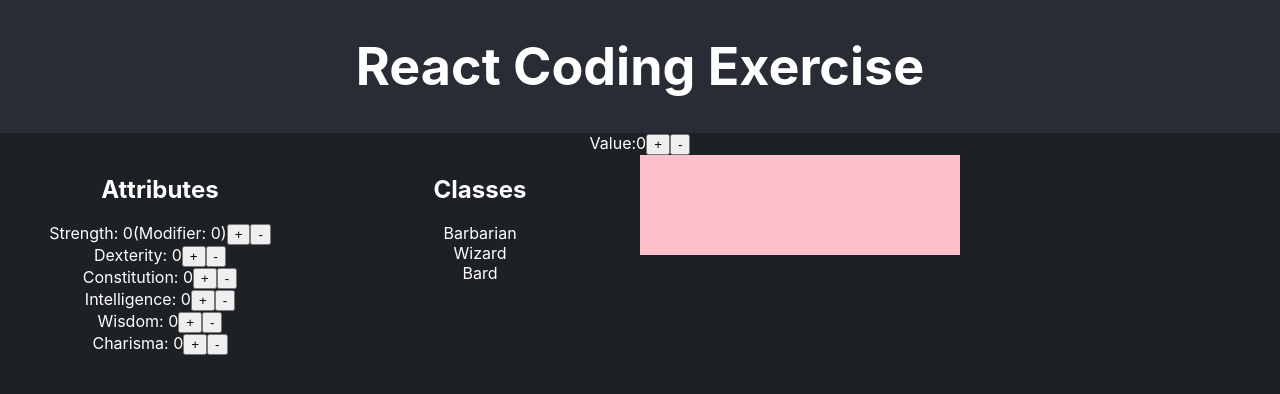
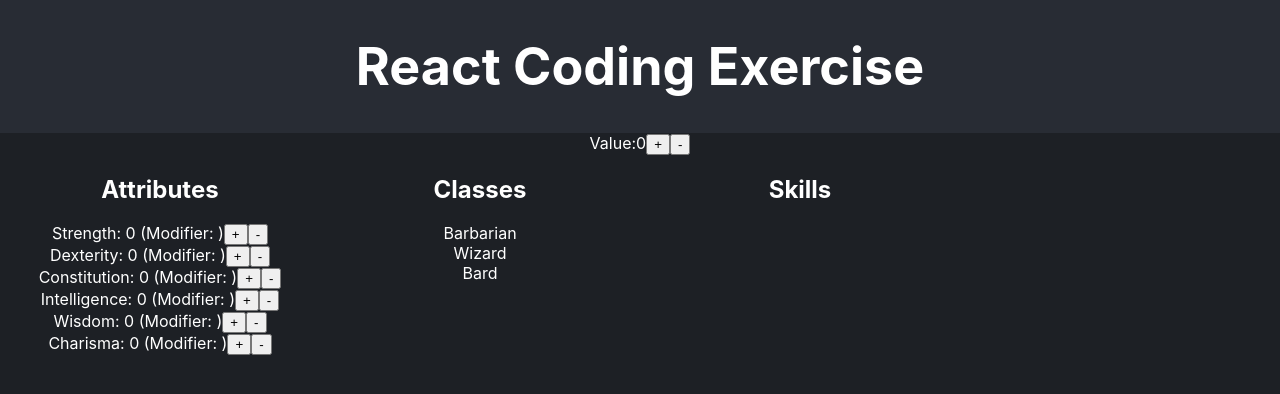
Before and after one commit to oyinda-subair/recruiting-webapp-character, a React (Create React App) app: page / in a window 1280 px wide. Shown: the top 394 px of the page. Built offline with nearby package versions, Linux system fonts and the light colour scheme.

Commit message:
code clean up

```diff
--- a/src/App.js
+++ b/src/App.js
@@ -17,7 +17,7 @@ function App() {
   const [classStat, setClassStat] = useState({});
 
   const [attributes, setAttributes] = useState(defaultValues);
-  const [modifiers, setModifiers] = useState(defaultValues);
+  const [modifiers, setModifiers] = useState({});
 
   const handleAttributes = (attrName, direction) => {
     switch (attrName) {
@@ -27,17 +27,7 @@ function App() {
             ? attributes["strength"] + 1
             : attributes["strength"] - 1;
         setAttributes({ ...attributes, strength: value });
-        console.log("attributes[strength]: ", value);
-        if (value > 10) {
-          const over = value - 10;
-          const point = over % 2 == 0 ? over / 2 : 0;
-          console.log("got here");
-          console.log(point);
-          setModifiers({ ...modifiers, strenght: point });
-
-          console.log("modifier inside", modifiers);
-        }
-        console.log("modifier", modifiers);
+        setModifiers({ ...modifiers, strenght: getPoints(value) });
         break;
       case "dexterity":
         const dexterity =
@@ -48,6 +38,7 @@ function App() {
           ...attributes,
           dexterity: dexterity,
         });
+        setModifiers({ ...modifiers, dexterity: getPoints(dexterity) });
         break;
       case "constitution":
         const newConstitution =
@@ -58,6 +49,10 @@ function App() {
           ...attributes,
           constitution: newConstitution,
         });
+        setModifiers({
+          ...modifiers,
+          constitution: getPoints(newConstitution),
+        });
         break;
       case "intelligence":
         const newIntelligence =
@@ -66,7 +61,11 @@ function App() {
             : attributes["intelligence"] - 1;
         setAttributes({
           ...attributes,
-          intelligence: newConstitution,
+          intelligence: newIntelligence,
+        });
+        setModifiers({
+          ...modifiers,
+          intelligence: getPoints(newIntelligence),
         });
         break;
       case "wisdom":
@@ -75,6 +74,7 @@ function App() {
             ? attributes["wisdom"] + 1
             : attributes["wisdom"] - 1;
         setAttributes({ ...attributes, wisdom: newWisdom });
+        setModifiers({ ...modifiers, wisdom: getPoints(newWisdom) });
         break;
       case "charisma":
         const newCharisma =
@@ -82,6 +82,7 @@ function App() {
             ? attributes["charisma"] + 1
             : attributes["charisma"] - 1;
         setAttributes({ ...attributes, charisma: newCharisma });
+        setModifiers({ ...modifiers, charisma: getPoints(newCharisma) });
         break;
 
       default:
@@ -93,6 +94,21 @@ function App() {
     setRequirement(true);
     setClassStat(CLASS_LIST[name]);
     return CLASS_LIST[name];
+  };
+
+  const getPoints = (value) => {
+    let point;
+    if (value >= 10) {
+      const over = value - 10;
+      point = Math.round(over / 2);
+      return point;
+    }
+
+    if (value < 10) {
+      const over = 10 - value;
+      const point = Math.round(over / 2);
+      return -point;
+    }
   };
 
   return (
@@ -111,7 +127,7 @@ function App() {
           <div id="item1">
             <h2>Attributes</h2>
             <div>
-              Strength: {attributes.strength}(Modifier: {modifiers["strength"]})
+              Strength: {attributes.strength} (Modifier: {modifiers.strenght})
               <button onClick={() => handleAttributes("strength", "up")}>
                 +
               </button>
@@ -120,7 +136,8 @@ function App() {
               </button>
             </div>
             <div>
-              Dexterity: {attributes.dexterity}
+              Dexterity: {attributes.dexterity} (Modifier: {modifiers.dexterity}
+              )
               <button onClick={() => handleAttributes("dexterity", "up")}>
                 +
               </button>
@@ -129,7 +146,8 @@ function App() {
               </button>
             </div>
             <div>
-              Constitution: {attributes.constitution}
+              Constitution: {attributes.constitution} (Modifier:{" "}
+              {modifiers.constitution})
               <button onClick={() => handleAttributes("constitution", "up")}>
                 +
               </button>
@@ -138,7 +156,8 @@ function App() {
               </button>
             </div>
             <div>
-              Intelligence: {attributes.intelligence}
+              Intelligence: {attributes.intelligence} (Modifier:{" "}
+              {modifiers.intelligence})
               <button onClick={() => handleAttributes("intelligence", "up")}>
                 +
               </button>
@@ -147,7 +166,7 @@ function App() {
               </button>
             </div>
             <div>
-              Wisdom: {attributes.wisdom}
+              Wisdom: {attributes.wisdom} (Modifier: {modifiers.wisdom})
               <button onClick={() => handleAttributes("wisdom", "up")}>
                 +
               </button>
@@ -156,7 +175,7 @@ function App() {
               </button>
             </div>
             <div>
-              Charisma: {attributes.charisma}
+              Charisma: {attributes.charisma} (Modifier: {modifiers.charisma})
               <button onClick={() => handleAttributes("charisma", "up")}>
                 +
               </button>
@@ -194,7 +213,9 @@ function App() {
               </div>
             </div>
           )}
-          <div id="item4"></div>
+          <div id="item4">
+            <h2>Skills</h2>
+          </div>
         </div>
       </section>
     </div>
--- a/src/index.css
+++ b/src/index.css
@@ -35,7 +35,6 @@ code {
 }
 
 #item4 {
-  background-color: pink;
   grid-column: auto;
 }
 
```
